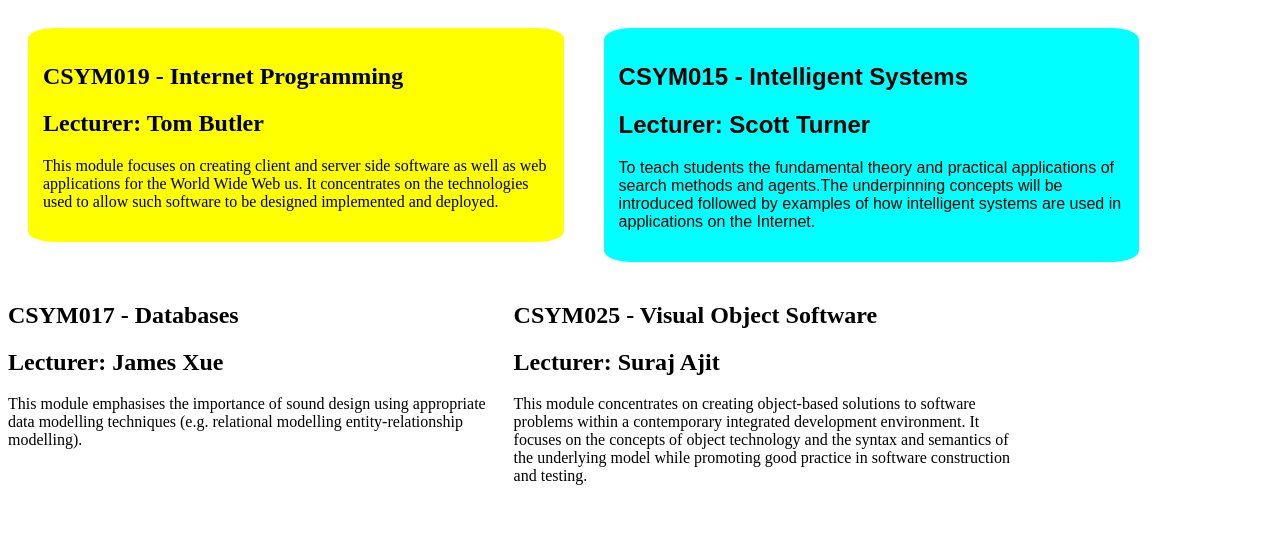
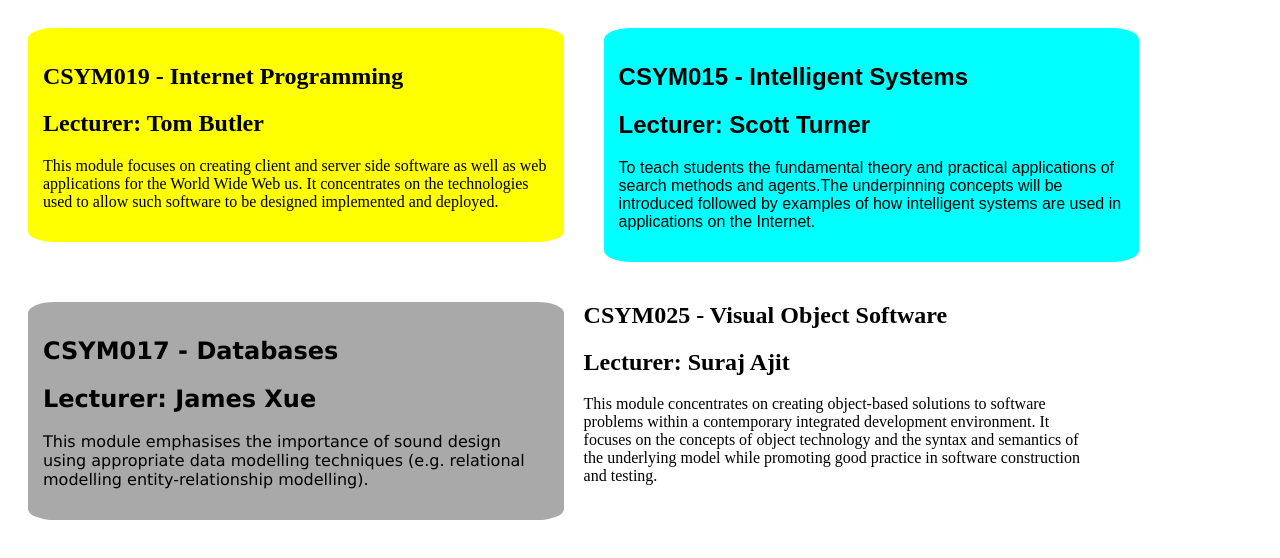
Before and after one commit to maithrisharma/Internet-Programming-Tasks, a plain HTML site: page Week2/exercise3.html in a window 1280 px wide. Drawn offline with Linux system fonts and the light colour scheme.

Commit message:
module3 css

```diff
--- a/Week2/style.css
+++ b/Week2/style.css
@@ -52,3 +52,10 @@
     border-radius: 5%;
     background-color: aqua;
 }
+.module3{
+    margin:20px;
+    padding: 15px;
+    font-family:Verdana, Geneva, Tahoma, sans-serif;
+    border-radius: 5%;
+    background-color:darkgrey;
+}
```
